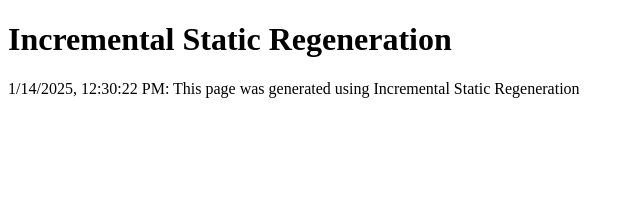
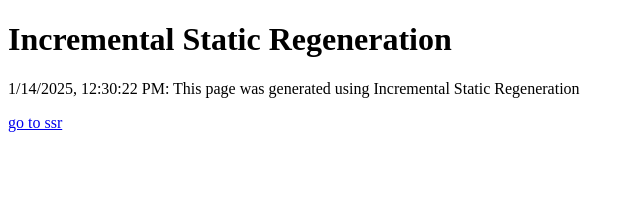
Before and after one commit to Price3258/next-sample, a Next.js app: page /isr in a window 1280 px wide. Shown: the top 204 px of the page, without its empty margins (0-640 px from the left). Built offline with nearby package versions, Linux system fonts and the light colour scheme.

Commit message:
feat: add link

```diff
--- a/src/pages/isr.tsx
+++ b/src/pages/isr.tsx
@@ -1,5 +1,6 @@
 import { GetStaticProps, NextPage } from "next"
 import Head from "next/head"
+import Link from "next/link"
 import { useRouter } from "next/router"
 
 type ISRProps = {
@@ -25,6 +26,9 @@ const ISR: NextPage<ISRProps> = (props) => {
                 <p>
                     {message}
                 </p>
+                <Link href="/ssr">
+                    go to ssr
+                </Link>
             </main>
         </div>
     )
```
